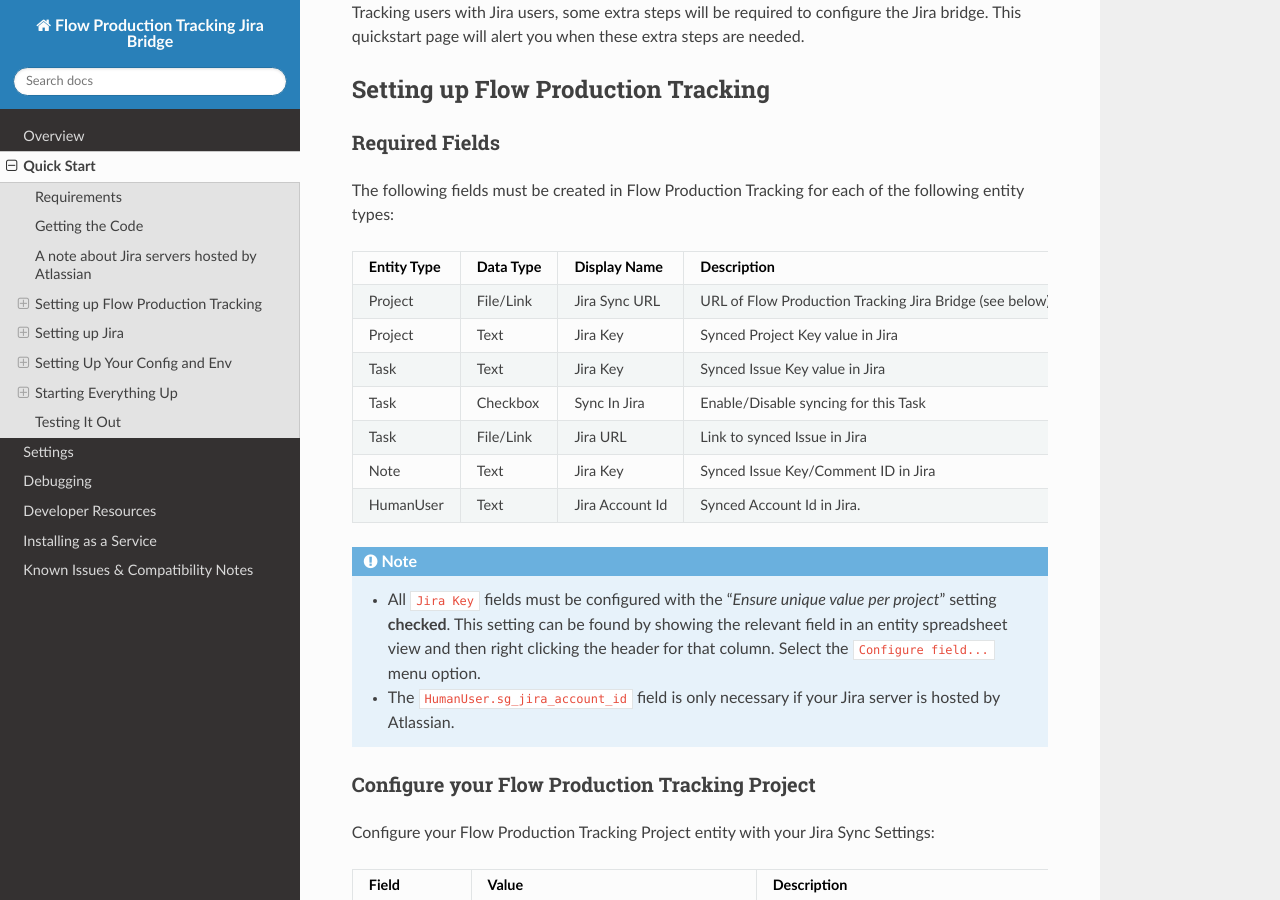
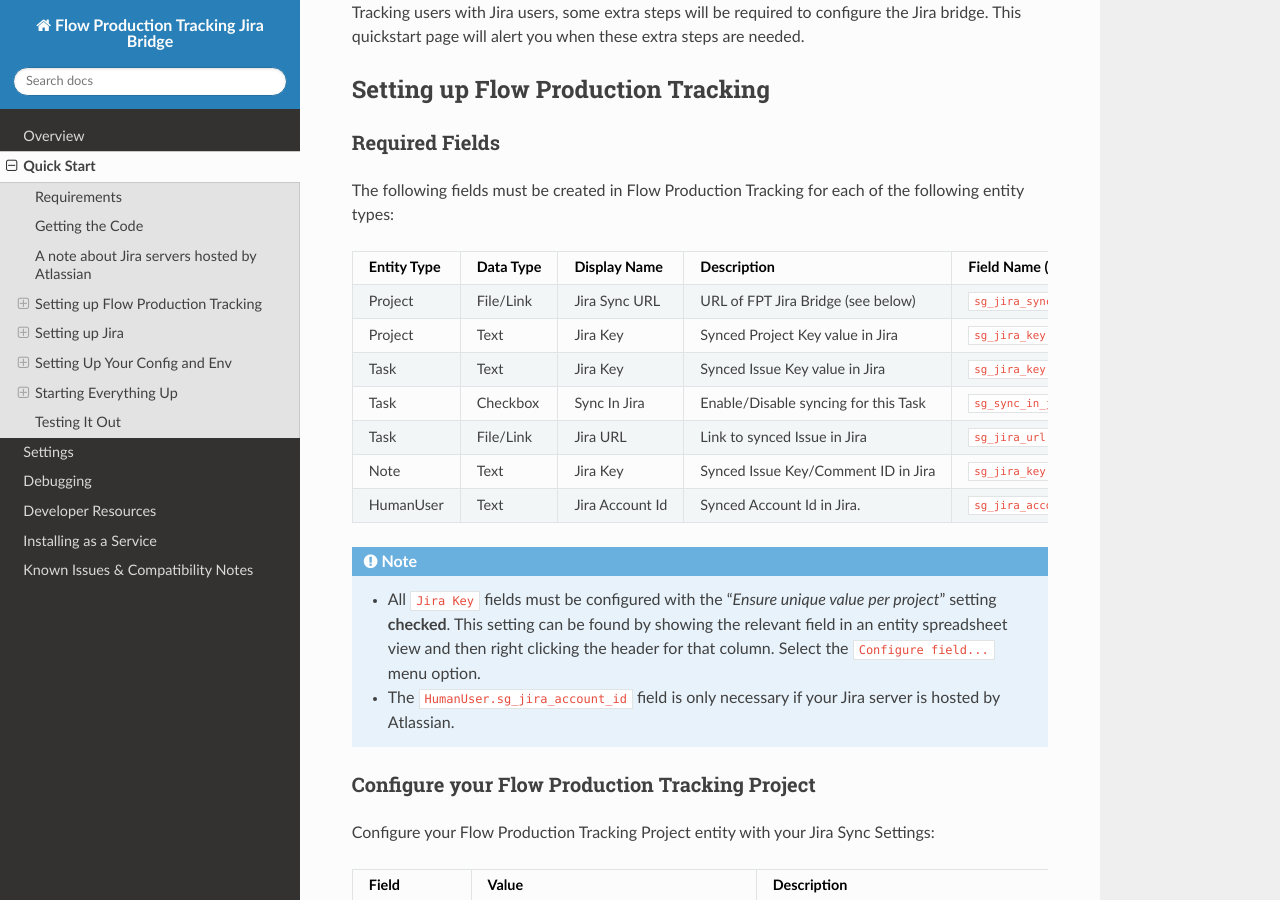
Before and after one commit to shotgunsoftware/sg-jira-bridge, a Sphinx documentation site: the page built from docs/quickstart.rst, in a window 1280 px wide and 900 px high, scrolled down 787 px. Built offline with Sphinx 7.4.7 and the Read the Docs theme 2.0.0, drawn with Linux system fonts in a browser that asks for light colours; some of the changed text lies outside the part shown.

Commit message:
fix PRs comments

```diff
--- a/docs/conf.py
+++ b/docs/conf.py
@@ -33,7 +33,7 @@
 # -- Project information -----------------------------------------------------
 
 project = "Flow Production Tracking Jira Bridge"
-copyright = "2019, Autodesk Inc."
+copyright = "2024, Autodesk Inc."
 author = "Autodesk Inc."
 
 # The short X.Y version
--- a/docs/quickstart.rst
+++ b/docs/quickstart.rst
@@ -45,17 +45,17 @@
 The following fields must be created in Flow Production Tracking for each of the
 following entity types:
 
-===========  =========  ================  =======================================================  ======================
-Entity Type  Data Type  Display Name      Description                                              Field Name (auto-generated)
-===========  =========  ================  =======================================================  ======================
-Project      File/Link  Jira Sync URL     URL of Flow Production Tracking Jira Bridge (see below)  ``sg_jira_sync_url``
-Project      Text       Jira Key          Synced Project Key value in Jira                         ``sg_jira_key``
-Task         Text       Jira Key          Synced Issue Key value in Jira                           ``sg_jira_key``
-Task         Checkbox   Sync In Jira      Enable/Disable syncing for this Task                     ``sg_sync_in_jira``
-Task         File/Link  Jira URL          Link to synced Issue in Jira                             ``sg_jira_url``
-Note         Text       Jira Key          Synced Issue Key/Comment ID in Jira                      ``sg_jira_key``
-HumanUser    Text       Jira Account Id   Synced Account Id in Jira.                               ``sg_jira_account_id``
-===========  =========  ================  =======================================================  ======================
+===========  =========  ================  ====================================  ======================
+Entity Type  Data Type  Display Name      Description                           Field Name (auto-generated)
+===========  =========  ================  ====================================  ======================
+Project      File/Link  Jira Sync URL     URL of FPT Jira Bridge (see below)    ``sg_jira_sync_url``
+Project      Text       Jira Key          Synced Project Key value in Jira      ``sg_jira_key``
+Task         Text       Jira Key          Synced Issue Key value in Jira        ``sg_jira_key``
+Task         Checkbox   Sync In Jira      Enable/Disable syncing for this Task  ``sg_sync_in_jira``
+Task         File/Link  Jira URL          Link to synced Issue in Jira          ``sg_jira_url``
+Note         Text       Jira Key          Synced Issue Key/Comment ID in Jira   ``sg_jira_key``
+HumanUser    Text       Jira Account Id   Synced Account Id in Jira.            ``sg_jira_account_id``
+===========  =========  ================  ====================================  ======================
 
 .. note::
     - All ``Jira Key`` fields must be configured with the "*Ensure unique
```
Also changed, not shown: docs/developer.rst (+7 -6 lines).
